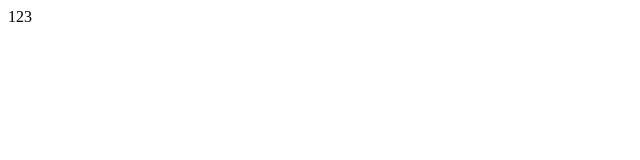
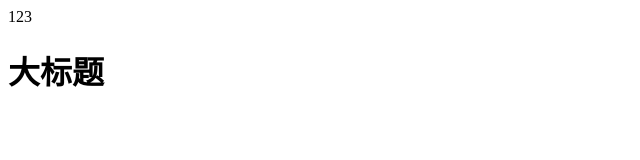
Before and after one commit to zkj0216/git-, a plain HTML site: page index.html in a window 1280 px wide. Shown: the whole page, without its empty margins (0-640 px from the left). Drawn offline with Linux system fonts and the light colour scheme.

Commit message:
进行了微调

```diff
--- a/index.html
+++ b/index.html
@@ -8,5 +8,6 @@
 </head>
 <body>
     123
+    <h1>大标题</h1>
 </body>
 </html>
```
